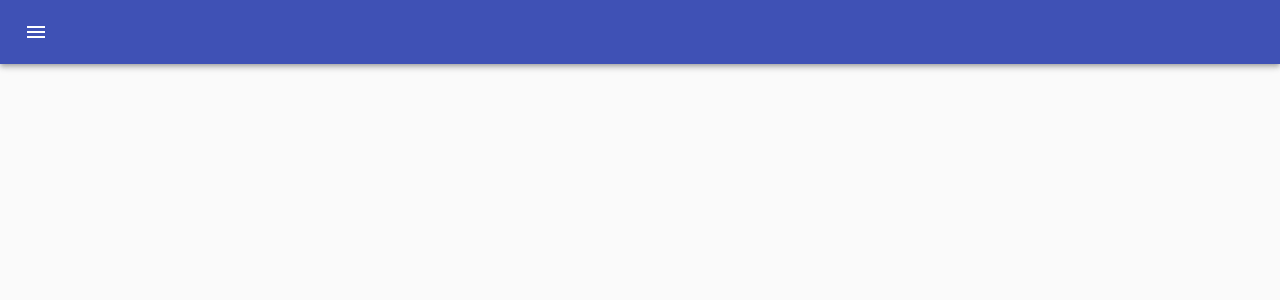
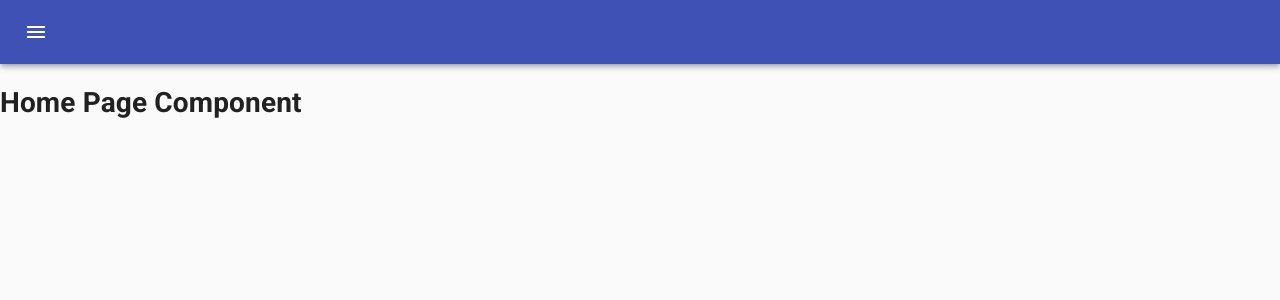
Before and after one commit to SparkDevTeams/Web_Dev_Frontend_S2020, a React (Create React App) app: page /home in a window 1280 px wide. Shown: the top 300 px of the page. Built offline with nearby package versions, Linux system fonts and the light colour scheme.

Commit message:
fix the routing component

```diff
--- a/src/layouts/FullLayout.jsx
+++ b/src/layouts/FullLayout.jsx
@@ -10,6 +10,7 @@ import ListItemText from "@material-ui/core/ListItemText";
 import MenuIcon from "@material-ui/icons/Menu";
 import {publicRoutes } from "../routes/allRoutes";
 import styled from "styled-components";
+import { Route, Switch} from "react-router-dom";
 
 
 
@@ -52,7 +53,7 @@ const FullLayout = (props) => {
                     <ListItem
                       button
                       onClick={() => switchRoutes(route.path)}
-                      key={route.name}
+                      key={route.key}
                     >
                       <ListItemIcon>
                         {<route.icon color="primary" />}
@@ -63,6 +64,11 @@ const FullLayout = (props) => {
                 </List>
               </Side>
             </Drawer>
+            <Switch>
+              {publicRoutes.map(publicRoutes => {
+                return (<Route exact  path={publicRoutes.path} key={publicRoutes.key} component={publicRoutes.component} />)
+              })}
+            </Switch>
         </div>
     )
 }
--- a/src/pages/Home.jsx
+++ b/src/pages/Home.jsx
@@ -1,9 +1,26 @@
-import React from "react";
+import React, {useEffect} from "react";
 
-const Home = props => {
-    return (
-        <h1>Home Page Component</h1>
-    )
-}
+// const Home = props => {
+
+
+//     return (
+//         <h1>Home Page Component</h1>
+//     )
+// }
+
+class Home extends React.Component {
+
+    componentDidMount(){
+        console.log('home component logged')
+    }
+
+    render(){
+        return (
+            <h1>Home Page Component</h1>
+        )
+    }
+};
 
 export default Home;
+
+// export default Home;
--- a/src/routes/allRoutes.js
+++ b/src/routes/allRoutes.js
@@ -3,6 +3,7 @@ import InfoIcon from '@material-ui/icons/Info';
 import LoginIcon from '@material-ui/icons/ExitToApp';
 import PlayCircleFilledIcon from '@material-ui/icons/PlayCircleFilled';
 import PhotoLibraryIcon from '@material-ui/icons/PhotoLibrary';
+import Home from '../pages/Home';
 /**
  * The Public Routes
  * These routes are being used for the drawer but one could create another array
@@ -21,7 +22,7 @@ export const publicRoutes = [
         path: '/home',
         name: 'Home',
         icon: HomeIcon,
-        component: null
+        component: Home,
     },
     {
         key: 1,
```
